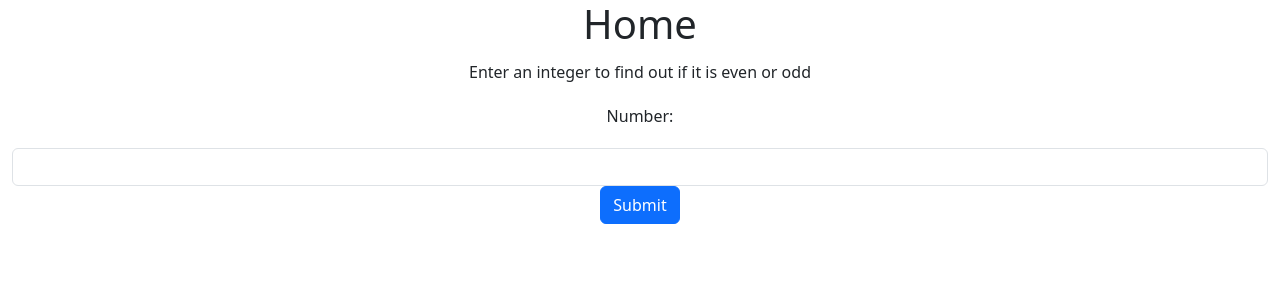
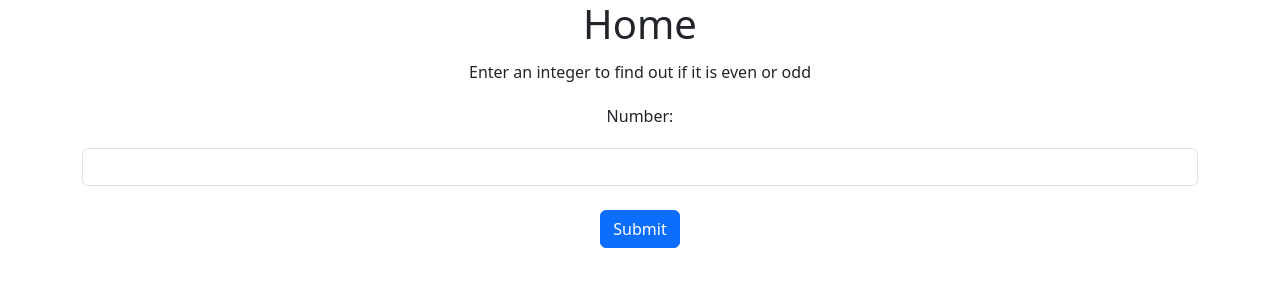
Before and after one commit to chris-pitre/ITSC-3155-Flask-Exercises, a Flask app: page / in a window 1280 px wide. Shown: the top 300 px of the page. Run offline with Flask 2, Linux system fonts and the light colour scheme.

Commit message:
made exercise 2 look slightly better

```diff
--- a/exercise_02/templates/index.html
+++ b/exercise_02/templates/index.html
@@ -8,7 +8,7 @@
     <link href="https://cdn.jsdelivr.net/npm/bootstrap@5.3.0-alpha1/dist/css/bootstrap.min.css" rel="stylesheet" integrity="sha384-GLhlTQ8iRABdZLl6O3oVMWSktQOp6b7In1Zl3/Jr59b6EGGoI1aFkw7cmDA6j6gD" crossorigin="anonymous">
 </head>
 <body>
-    <div class="container-fluid text-center">
+    <div class="container text-center">
         <div class="row g-1">
             <div class="col-12">
                 <h1>Home</h1>
@@ -23,6 +23,7 @@
                 <div class="col-12">
                     <input type="text" class="form-control" name="number">
                 </div>
+                <br>
                 <div class="col-12">
                     <button type="submit" class="btn btn-primary">Submit</button>
                 </div>
```
